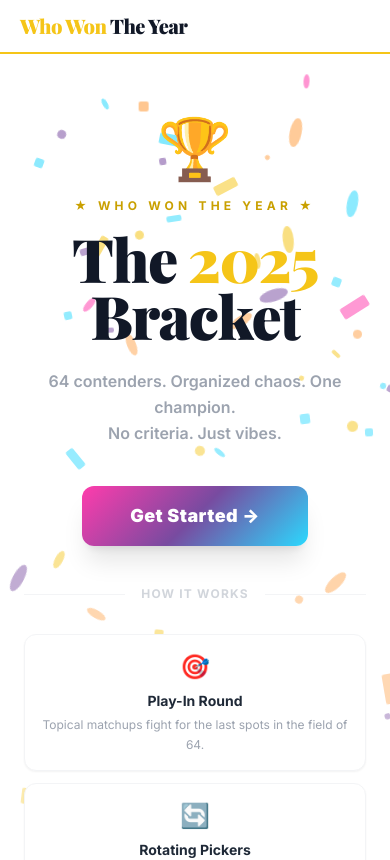
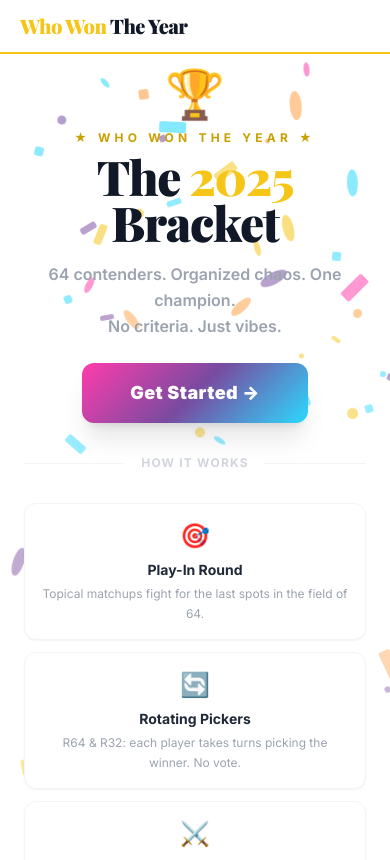
Before and after one commit to akorch16/whowontheyear, a React (Vite) app: page / in a window 390 px wide. Shown: the top 860 px of the page. Built offline with nearby package versions, Linux system fonts and the light colour scheme.

Commit message:
Tighten landing page vertical spacing so CTA button is above the fold
Reduce outer padding, margins, and title font cap so the Get Started
button renders without scrolling on typical mobile/desktop viewports.

```diff
--- a/src/screens/LandingScreen.tsx
+++ b/src/screens/LandingScreen.tsx
@@ -5,36 +5,36 @@ export default function LandingScreen() {
   const { goToSetup } = useGame()
 
   return (
-    <div className="relative min-h-[calc(100vh-57px)] flex flex-col items-center justify-center px-6 py-16 overflow-hidden bg-white">
+    <div className="relative min-h-[calc(100vh-57px)] flex flex-col items-center justify-center px-6 py-4 overflow-hidden bg-white">
       <Confetti />
 
       <div className="relative z-10 w-full max-w-2xl mx-auto">
 
         {/* Trophy */}
-        <div className="text-center mb-5">
-          <span className="text-6xl select-none">🏆</span>
+        <div className="text-center mb-3">
+          <span className="text-5xl select-none">🏆</span>
         </div>
 
         {/* Eyebrow */}
-        <p className="text-center text-xs font-bold tracking-[0.35em] uppercase mb-4" style={{ color: '#C9A000' }}>
+        <p className="text-center text-xs font-bold tracking-[0.35em] uppercase mb-2" style={{ color: '#C9A000' }}>
           ★ Who Won The Year ★
         </p>
 
         {/* Main title */}
         <h1
-          className="font-serif font-black text-center leading-[0.95] tracking-tight mb-6"
-          style={{ fontSize: 'clamp(60px, 13vw, 108px)' }}
+          className="font-serif font-black text-center leading-[0.95] tracking-tight mb-4"
+          style={{ fontSize: 'clamp(48px, 10vw, 76px)' }}
         >
           The <span style={{ color: '#F5C518' }}>2025</span><br />Bracket
         </h1>
 
         {/* Subline */}
-        <p className="text-center text-base text-gray-400 font-semibold mb-10 max-w-sm mx-auto leading-relaxed">
+        <p className="text-center text-base text-gray-400 font-semibold mb-6 max-w-sm mx-auto leading-relaxed">
           64 contenders. Organized chaos. One champion.<br />No criteria. Just vibes.
         </p>
 
         {/* CTA button */}
-        <div className="flex justify-center mb-10">
+        <div className="flex justify-center mb-8">
           <button
             onClick={goToSetup}
             className="btn-gradient px-12 py-4 rounded-xl text-lg font-black tracking-wide shadow-xl"
```
